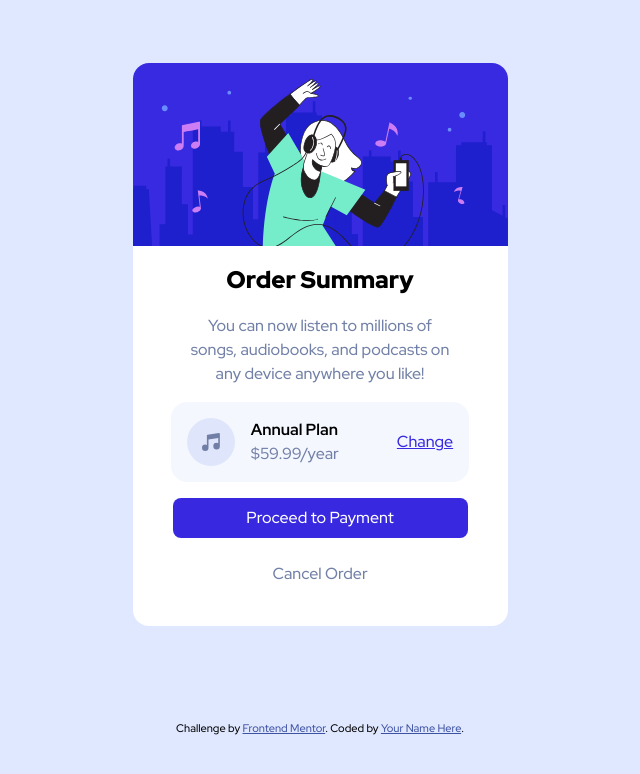
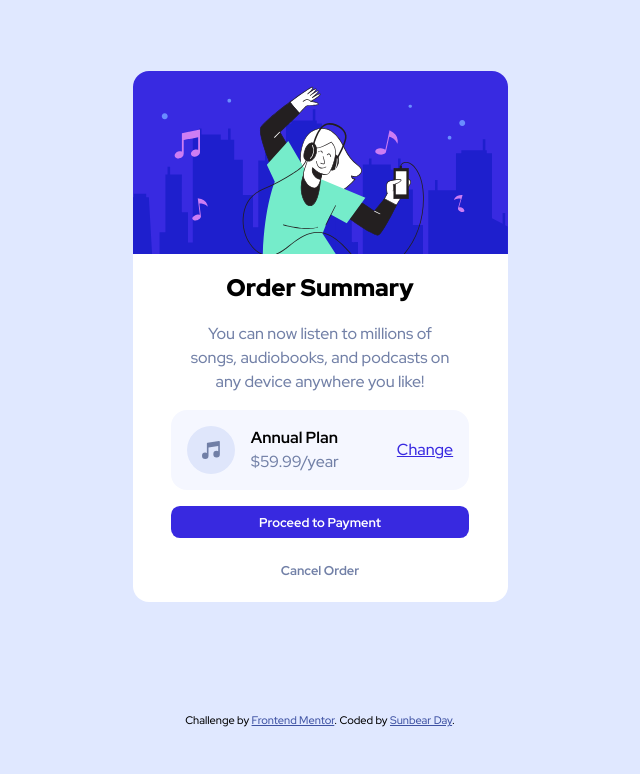
Before and after one commit to SunbearDay/order-summary-component, a plain HTML site: page index.html in a window 1280 px wide. Shown: the whole page, without its empty margins (320-960 px from the left). Drawn offline with Linux system fonts and the light colour scheme.

Commit message:
Tried a different approach - done

```diff
--- a/index.html
+++ b/index.html
@@ -3,8 +3,6 @@
   <head>
     <meta charset="UTF-8" />
     <meta name="viewport" content="width=device-width, initial-scale=1.0" />
-    <!-- displays site properly based on user's device -->
-
     <link
       rel="icon"
       type="image/png"
@@ -15,41 +13,26 @@
     <title>Frontend Mentor | Order summary card</title>
 
     <link rel="stylesheet" href="style.css" />
-
-    <!-- Feel free to remove these styles or customise in your own stylesheet 👍 -->
-    <style>
-      .attribution {
-        font-size: 11px;
-        text-align: center;
-      }
-      .attribution a {
-        color: hsl(228, 45%, 44%);
-      }
-    </style>
   </head>
   <body>
     <div class="card">
-      <div class="card-header">
       <img src="./images/illustration-hero.svg" alt="Hero" />
-      </div>
 
-      <div class="card-main">
       <h2>Order Summary</h2>
 
       <p>
-          You can now listen to millions of songs, audiobooks, and podcasts on
-          any device anywhere you like!
+        You can now listen to millions of songs, audiobooks, and podcasts on any
+        device anywhere you like!
       </p>
 
       <div class="annual-plan">
         <img src="./images/icon-music.svg" alt="Music Icon" />
         <div>
-            <p>Annual Plan</p>
+          <h3>Annual Plan</h3>
           <p>$59.99/year</p>
         </div>
 
         <a href="#">Change</a>
-        </div>
       </div>
 
       <div class="card-actions">
@@ -62,7 +45,7 @@
       Challenge by
       <a href="https://www.frontendmentor.io?ref=challenge" target="_blank"
         >Frontend Mentor</a
-      >. Coded by <a href="#">Your Name Here</a>.
+      >. Coded by <a href="https://www.frontendmentor.io/profile/SunbearDay">Sunbear Day</a>.
     </div>
   </body>
 </html>
--- a/style.css
+++ b/style.css
@@ -46,25 +46,30 @@ img {
   max-width: 100%;
 }
 
+/* Card styles */
+
 .card {
   background-color: var(--color-white);
   border-radius: 1em;
   max-width: 375px;
   overflow: hidden;
+  padding-bottom: 1em;
 }
 
-.card-main > h2 {
+.card h2 {
   font-weight: 900;
   margin-block: 1rem;
   text-align: center;
 }
 
-.card-main > p {
+.card p {
   color: var(--color-desaturated-blue);
   margin-inline: auto;
   max-width: 25ch;
   text-align: center;
 }
+
+/* Annual plan styles */
 
 .annual-plan {
   align-items: center;
@@ -72,52 +77,59 @@ img {
   border-radius: 1em;
   display: flex;
   gap: 1rem;
-  margin-block: 1rem;
-  margin-inline: auto;
+  margin: 1rem auto;
   max-width: 28ch;
   padding: 1em;
-  width: 100%;
 }
 
-.annual-plan > div {
-  margin-right: auto;
-}
-
-.annual-plan p:first-child {
-  font-weight: 700;
-}
-
-.annual-plan p:last-child {
-  color: var(--color-desaturated-blue);
+.annual-plan h3 {
+  font-size: 1em;
 }
 
 .annual-plan a {
   color: var(--color-bright-blue);
+  margin-left: auto;
 }
 
 .annual-plan a:hover {
   text-decoration: none;
 }
 
+/* Container for the action buttons. */
+
 .card-actions {
   display: grid;
-  padding-inline: 2.5em;
-  padding-bottom: 2em;
-  gap: 1em;
+  gap: 1rem;
+  margin-inline: auto;
+  max-width: 28ch;
 }
 
+/* Button styles. */
+
 .card-actions button {
+  border: none;
+  border-radius: 0.7em;
+  cursor: pointer;
+  font: inherit;
+  font-size: 0.8em;
+  font-weight: 700;
+  margin-inline: auto;
+  padding: 0.5em 1em;
+  width: 100%;
+}
+
+/* 'Proceed to Payment' button styles. */
+
+.card-actions button:first-child {
   background-color: var(--color-bright-blue);
-  border: none;
-  border-radius: 0.5em;
   color: var(--color-white);
-  font: inherit;
-  padding: 0.5em 1em;
 }
 
 .card-actions button:first-child:hover {
   opacity: 0.8;
 }
+
+/* 'Cancel Order' button styles. */
 
 .card-actions button:last-child {
   background-color: transparent;
@@ -126,5 +138,15 @@ img {
 
 .card-actions button:last-child:hover {
   color: inherit;
-  font-weight: 700;
 }
+
+/* Attributon styles. */
+
+.attribution {
+  font-size: 11px;
+  text-align: center;
+}
+
+.attribution a {
+  color: hsl(228, 45%, 44%);
+}
```
Lines whose indentation alone changed are shown as unchanged.
